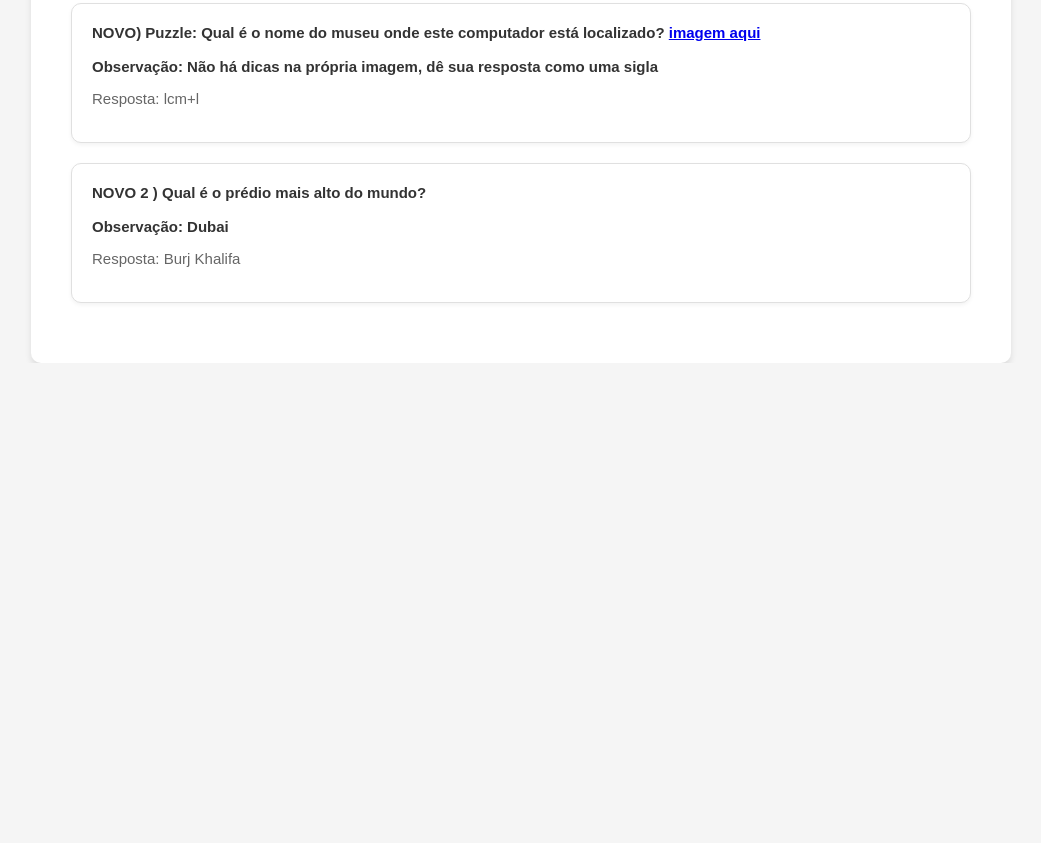
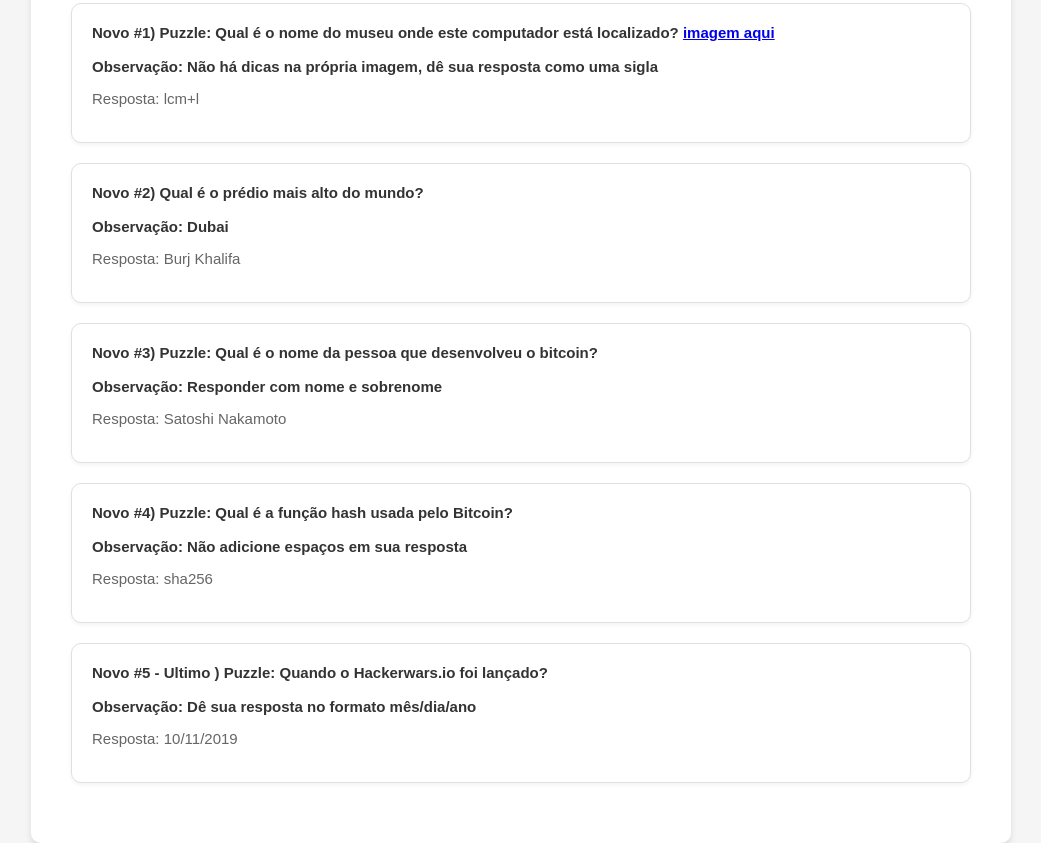
Before and after one commit to JSRLab/Puzzle-HackerWars, a plain HTML site: page index.html in a window 1280 px wide. Shown: the part 5103-5946 px from the top of the page, without its empty margins (119-1160 px from the left). Before the commit the page ends 5466 px from the top, so only its background shows below. Drawn offline with Linux system fonts and the light colour scheme.

Commit message:
ADD NOVOS 5 PUZZLES

```diff
--- a/index.html
+++ b/index.html
@@ -19,7 +19,8 @@
       <h1>Puzzles Hacker Wars</h1>
       <div class="faq">
         <div class="question">
-          <h3>1) Puzzle: jogo da velha, e facil</h3>
+          <h3>
+            1) Puzzle: jogo da velha, e facil</h3>
           <p class="answer">Resposta: nem precisa :).</p>
         </div>
         <div class="question">
@@ -223,7 +224,7 @@
         </div>
         <div class="question">
           <h3>
-            NOVO) Puzzle: Qual é o nome do museu onde este computador está localizado? <a href="https://imgur.com/a/EXZvcu3">imagem aqui</a>
+            Novo #1) Puzzle: Qual é o nome do museu onde este computador está localizado? <a href="https://imgur.com/a/EXZvcu3">imagem aqui</a>
               <br><br>
               Observação: Não há dicas na própria imagem, dê sua resposta como uma sigla
           </h3>
@@ -232,13 +233,37 @@
         </div>
         <div class="question">
           <h3>
-            NOVO 2 ) Qual é o prédio mais alto do mundo?
+            Novo #2) Qual é o prédio mais alto do mundo?
             <br><br>
             Observação: Dubai
           </h3>
           <p class="answer">Resposta: Burj Khalifa
           </p>
         </div>
+        <div class="question">
+          <h3>
+            Novo #3) Puzzle: Qual é o nome da pessoa que desenvolveu o bitcoin?
+            <br><br>
+            Observação: Responder com nome e sobrenome
+          </h3>
+          <p class="answer">Resposta: Satoshi Nakamoto</p>
+        </div>
+        <div class="question">
+          <h3>
+            Novo #4) Puzzle: Qual é a função hash usada pelo Bitcoin?
+            <br><br>
+            Observação: Não adicione espaços em sua resposta
+          </h3>
+          <p class="answer">Resposta: sha256</p>
+        </div>
+        <div class="question">
+          <h3>
+            Novo #5 - Ultimo ) Puzzle: Quando o Hackerwars.io foi lançado?
+            <br><br>
+            Observação: Dê sua resposta no formato mês/dia/ano
+          </h3>
+          <p class="answer">Resposta: 10/11/2019</p>
+        </div>
       </div>
     </div>
   </body>
```
